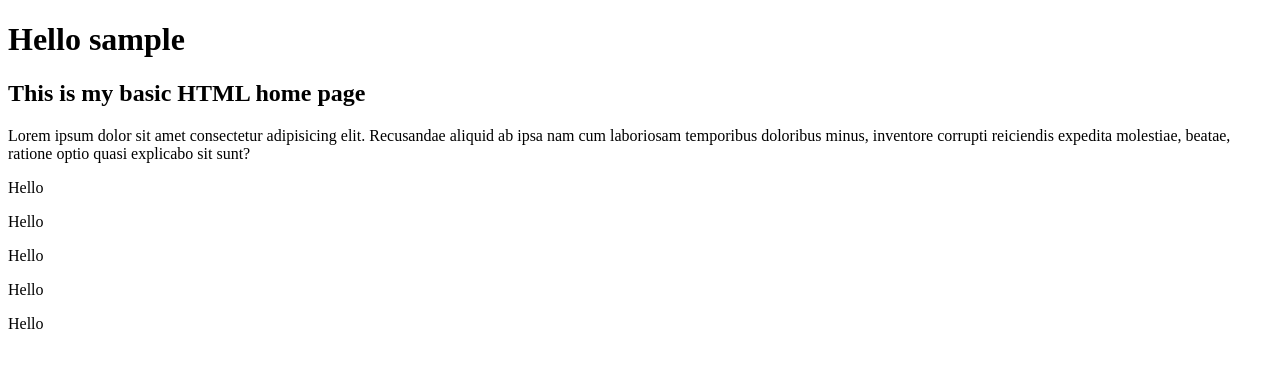
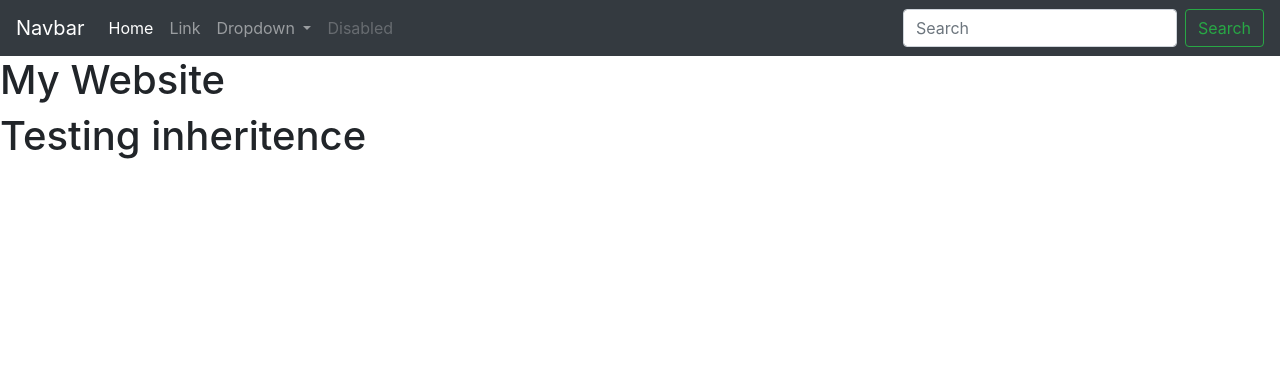
Before and after one commit to cnyllou/Flask-Webapp, a Flask app: a page that uses templates/index.html in a window 1280 px wide. Shown: the top 368 px of the page. Run offline with Flask 2, Linux system fonts and the light colour scheme; some libraries are stand-ins or nearby versions.

Commit message:
Add base template

```diff
--- a/main.py
+++ b/main.py
@@ -5,8 +5,8 @@ app = Flask(__name__ )
 
 @app.route("/<name>")
 def home(name):
-    return render_template("index.html", content=name)
+    return render_template("index.html", content=["Bill", "Jannie", "Cum"])
 
 
 if __name__ == "__main__":
-    app.run()
+    app.run(debug=True)
--- /dev/null
+++ b/templates/base.html
@@ -0,0 +1,56 @@
+<!DOCTYPE html>
+<html>
+<head>
+    <link rel="stylesheet" href="https://stackpath.bootstrapcdn.com/bootstrap/4.3.1/css/bootstrap.min.css" integrity="sha384-ggOyR0iXCbMQv3Xipma34MD+dH/1fQ784/j6cY/iJTQUOhcWr7x9JvoRxT2MZw1T" crossorigin="anonymous">
+    <title>{% block title %}{% endblock %}</title>
+</head>
+<body>
+    <nav class="navbar navbar-expand-lg navbar-dark bg-dark">
+        <a class="navbar-brand" href="#">Navbar</a>
+        <button class="navbar-toggler" type="button" data-toggle="collapse" data-target="#navbarSupportedContent" aria-controls="navbarSupportedContent" aria-expanded="false" aria-label="Toggle navigation">
+            <span class="navbar-toggler-icon"></span>
+        </button>
+
+        <div class="collapse navbar-collapse" id="navbarSupportedContent">
+            <ul class="navbar-nav mr-auto">
+            <li class="nav-item active">
+                <a class="nav-link" href="#">Home <span class="sr-only">(current)</span></a>
+            </li>
+            <li class="nav-item">
+                <a class="nav-link" href="#">Link</a>
+            </li>
+            <li class="nav-item dropdown">
+                <a class="nav-link dropdown-toggle" href="#" id="navbarDropdown" role="button" data-toggle="dropdown" aria-haspopup="true" aria-expanded="false">
+                Dropdown
+                </a>
+                <div class="dropdown-menu" aria-labelledby="navbarDropdown">
+                <a class="dropdown-item" href="#">Action</a>
+                <a class="dropdown-item" href="#">Another action</a>
+                <div class="dropdown-divider"></div>
+                <a class="dropdown-item" href="#">Something else here</a>
+                </div>
+            </li>
+            <li class="nav-item">
+                <a class="nav-link disabled" href="#" tabindex="-1" aria-disabled="true">Disabled</a>
+            </li>
+            </ul>
+            <form class="form-inline my-2 my-lg-0">
+            <input class="form-control mr-sm-2" type="search" placeholder="Search" aria-label="Search">
+            <button class="btn btn-outline-success my-2 my-sm-0" type="submit">Search</button>
+            </form>
+        </div>
+      </nav>
+
+
+    <h1>My Website</h1>
+    {% block content %}
+
+    {% endblock %}
+
+
+
+    <script src="https://code.jquery.com/jquery-3.3.1.slim.min.js" integrity="sha384-q8i/X+965DzO0rT7abK41JStQIAqVgRVzpbzo5smXKp4YfRvH+8abtTE1Pi6jizo" crossorigin="anonymous"></script>
+    <script src="https://cdnjs.cloudflare.com/ajax/libs/popper.js/1.14.7/umd/popper.min.js" integrity="sha384-UO2eT0CpHqdSJQ6hJty5KVphtPhzWj9WO1clHTMGa3JDZwrnQq4sF86dIHNDz0W1" crossorigin="anonymous"></script>
+    <script src="https://stackpath.bootstrapcdn.com/bootstrap/4.3.1/js/bootstrap.min.js" integrity="sha384-JjSmVgyd0p3pXB1rRibZUAYoIIy6OrQ6VrjIEaFf/nJGzIxFDsf4x0xIM+B07jRM" crossorigin="anonymous"></script>
+</body>
+</html>
--- a/templates/index.html
+++ b/templates/index.html
@@ -1,16 +1,5 @@
-<!DOCTYPE html>
-<html>
-<head>
-    <title>Home page</title>
-</head>
-<body>
-    <h1>Hello {{content}}</h1>
-    <h2>This is my basic HTML home page</h2>
-    <p>Lorem ipsum dolor sit amet consectetur adipisicing elit. Recusandae aliquid ab ipsa nam cum laboriosam temporibus doloribus minus, inventore corrupti reiciendis expedita molestiae, beatae, ratione optio quasi explicabo sit sunt?</p>
-    {% for x in range(0, 10) %}
-        {% if (x % 2)== 0 %}
-            <p>Hello </p>
-        {% endif %}
-    {% endfor %}
-</body>
-</html>
+{% extends "base.html" %}
+{% block title %}Home Page{% endblock %}
+{% block content %}
+<h1>Testing inheritence</h1>
+{% endblock %}
```
